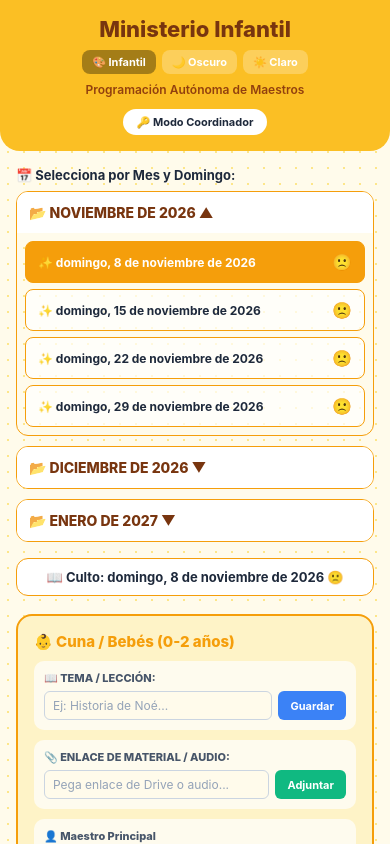
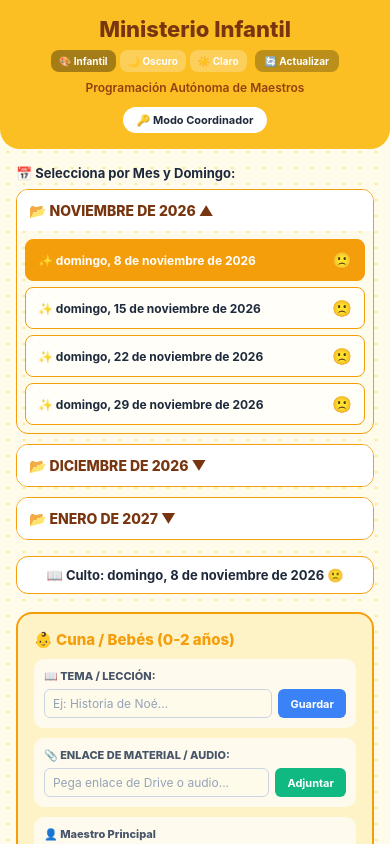
Before and after one commit to John-workship/escuela-dominical, a React Native app: screen / in a window 390 px wide. Built offline with nearby package versions, Linux system fonts and the light colour scheme; no server answers; the database is empty.

Commit message:
Add manual force refresh button to clear client cache

```diff
--- a/App.js
+++ b/App.js
@@ -156,7 +156,7 @@ export default function App() {
       }
     }
 
-    loadInitialData();
+    forceCloudSync();
 
     const channel = supabase
       .channel('public:domingos_data')
@@ -192,32 +192,23 @@ export default function App() {
     }
   };
 
-  const loadInitialData = async () => {
+  const forceCloudSync = async () => {
     try {
-      if (Platform.OS === 'web' && typeof window !== 'undefined') {
-        const localData = localStorage.getItem('escuela_dominical_local');
-        if (localData) setAppState(JSON.parse(localData));
-      } else {
-        const localData = await AsyncStorage.getItem('escuela_dominical_local');
-        if (localData) setAppState(JSON.parse(localData));
-      }
-
+      // Forzamos la consulta directa a Supabase ignorando cualquier caché viejo
       const { data, error } = await supabase
         .from('domingos_data')
         .select('data')
         .eq('id', '1')
         .maybeSingle();
 
-      if (error) {
-        console.error('Error al conectar con Supabase:', error);
-      }
-
       if (data && data.data) {
         setAppState(data.data);
         saveLocally(data.data);
+        setNotification('🔄 ¡Sincronizado con la nube!');
+        setTimeout(() => setNotification(''), 3000);
       }
     } catch (err) {
-      console.log('Error al cargar datos iniciales:', err);
+      console.log('Error al forzar sincronización:', err);
     }
   };
 
@@ -358,6 +349,7 @@ export default function App() {
         <View style={[styles.header, { backgroundColor: theme.headerBg }]}>
           <Text style={[styles.headerTitle, { color: theme.headerText }]}>Ministerio Infantil</Text>
 
+          <View style={styles.headerTopActions}>
             <View style={styles.themeSelector}>
               {Object.keys(THEMES).map(tKey => (
                 <TouchableOpacity
@@ -368,6 +360,11 @@ export default function App() {
                   <Text style={styles.themeBtnText}>{THEMES[tKey].name}</Text>
                 </TouchableOpacity>
               ))}
+            </View>
+
+            <TouchableOpacity style={styles.syncBtn} onPress={forceCloudSync}>
+              <Text style={styles.syncBtnText}>🔄 Actualizar</Text>
+            </TouchableOpacity>
           </View>
 
           <Text style={[styles.headerSubtitle, { color: theme.headerSub }]}>Programación Autónoma de Maestros</Text>
@@ -656,15 +653,21 @@ const styles = StyleSheet.create({
     textAlign: 'center',
     marginBottom: 8,
   },
+  headerTopActions: {
+    flexDirection: 'row',
+    alignItems: 'center',
+    justifyContent: 'center',
+    gap: 8,
+    marginBottom: 8,
+    flexWrap: 'wrap',
+  },
   themeSelector: {
     flexDirection: 'row',
-    justifyContent: 'center',
-    gap: 6,
-    marginBottom: 8,
+    gap: 4,
   },
   themeBtn: {
     backgroundColor: 'rgba(255,255,255,0.25)',
-    paddingHorizontal: 10,
+    paddingHorizontal: 8,
     paddingVertical: 5,
     borderRadius: 8,
   },
@@ -673,7 +676,18 @@ const styles = StyleSheet.create({
   },
   themeBtnText: {
     color: '#ffffff',
-    fontSize: 11,
+    fontSize: 10,
+    fontWeight: 'bold',
+  },
+  syncBtn: {
+    backgroundColor: 'rgba(0,0,0,0.25)',
+    paddingHorizontal: 10,
+    paddingVertical: 5,
+    borderRadius: 8,
+  },
+  syncBtnText: {
+    color: '#ffffff',
+    fontSize: 10,
     fontWeight: 'bold',
   },
   headerSubtitle: {
```
Lines whose indentation alone changed are shown as unchanged.
